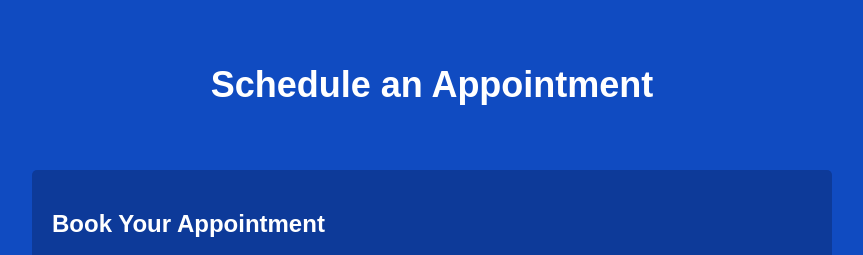
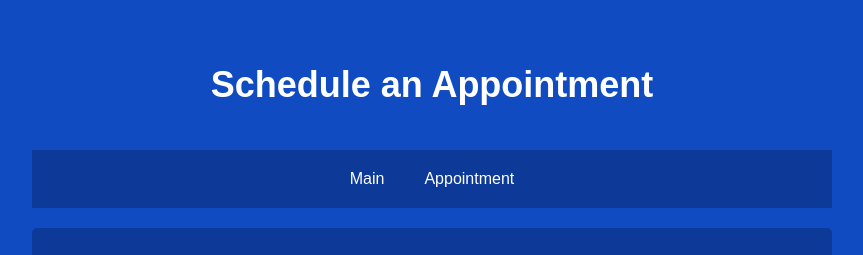
Before and after one commit to b-dott/b-dott.github.io, a plain HTML site: page appointment.html in a window 1280 px wide. Shown: the top 255 px of the page, without its empty margins (208-1071 px from the left). Drawn offline with Linux system fonts and the light colour scheme.

Commit message:
Update appointment.html

```diff
--- a/appointment.html
+++ b/appointment.html
@@ -59,6 +59,10 @@
         <header>
             <h1>Schedule an Appointment</h1>
         </header>
+        <nav>
+            <a href="index.html">Main</a>
+            <a href="appointment.html">Appointment</a>
+        </nav>
         <main>
             <h2>Book Your Appointment</h2>
             <p>Use the form below to schedule an appointment. We look forward to serving you!</p>
```
